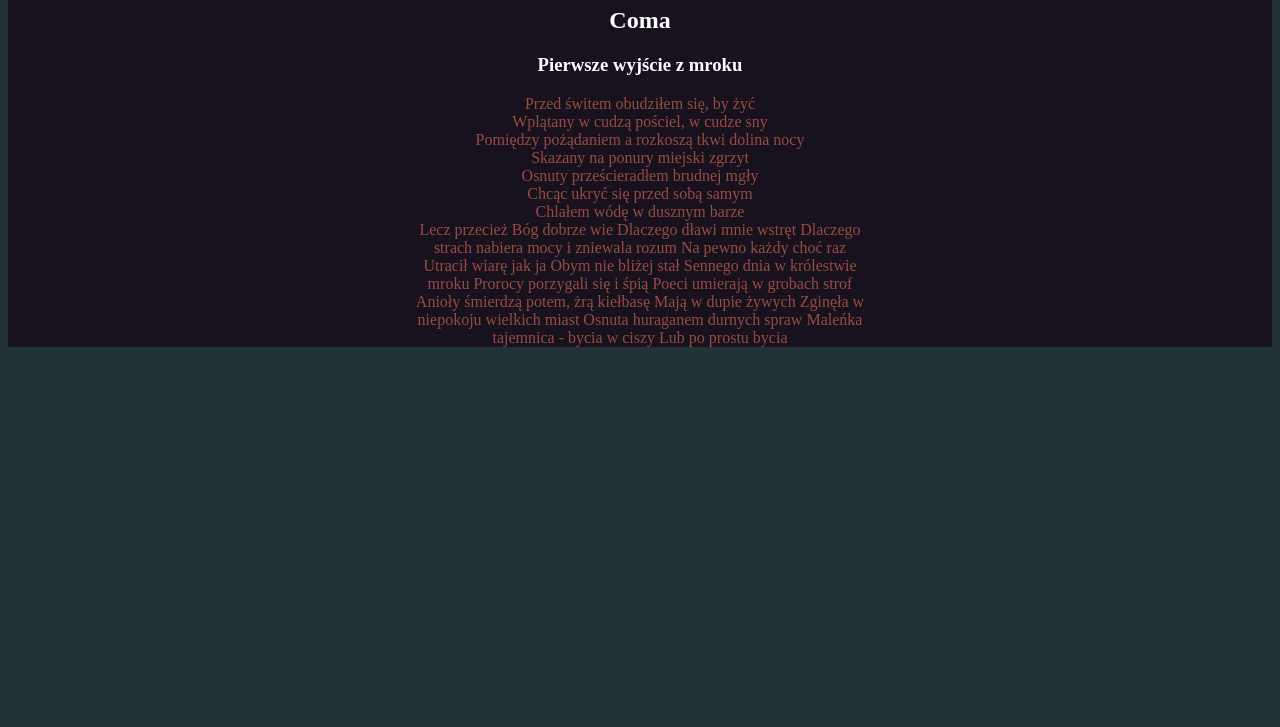
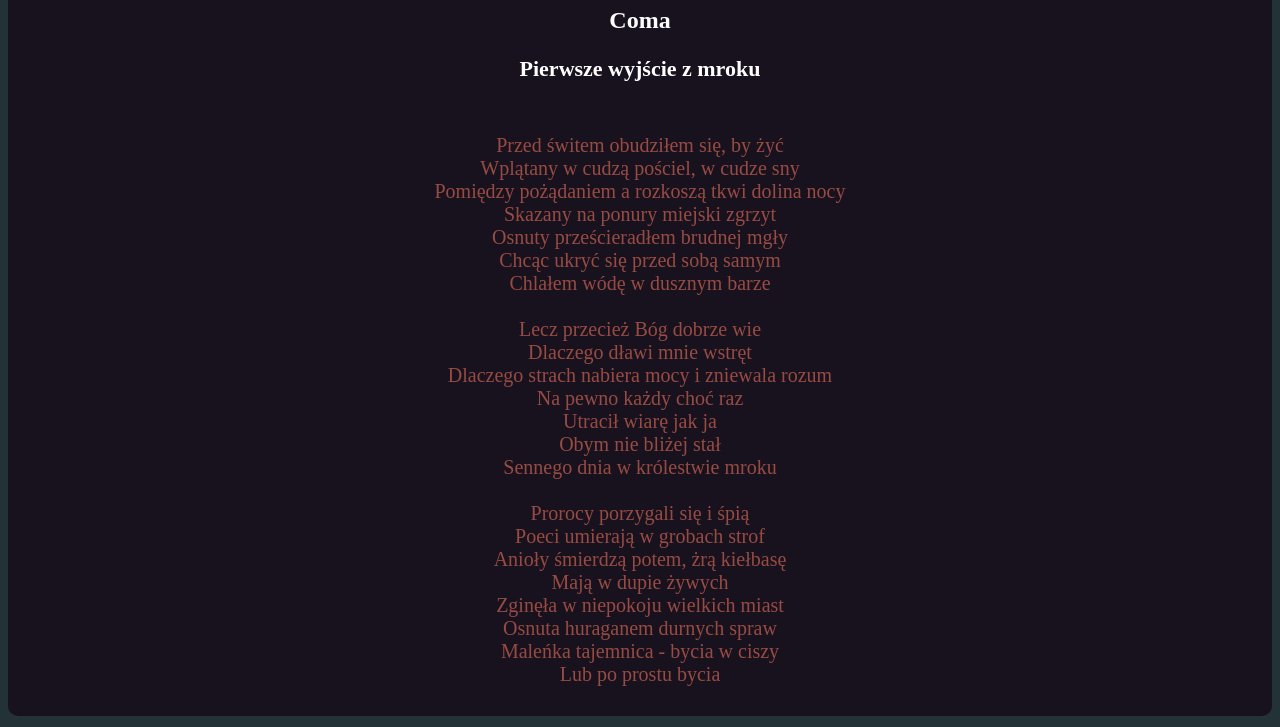
Before and after one commit to KamuiShiro666/Zad7.3, a plain HTML site: page index.html in a window 1280 px wide. Shown: the part 73-800 px from the top of the page. Drawn offline with Linux system fonts and the light colour scheme.

Commit message:
Change paragraph style, Add border radius for container div

```diff
--- a/index.html
+++ b/index.html
@@ -19,25 +19,23 @@ Skazany na ponury miejski zgrzyt<br>
 Osnuty prześcieradłem brudnej mgły<br>
 Chcąc ukryć się przed sobą samym<br>
 Chlałem wódę w dusznym barze<br>
-
-
-Lecz przecież Bóg dobrze wie
-Dlaczego dławi mnie wstręt
-Dlaczego strach nabiera mocy i zniewala rozum
-Na pewno każdy choć raz
-Utracił wiarę jak ja
-Obym nie bliżej stał
-Sennego dnia w królestwie mroku
-
-Prorocy porzygali się i śpią
-Poeci umierają w grobach strof
-Anioły śmierdzą potem, żrą kiełbasę
-Mają w dupie żywych
-Zginęła w niepokoju wielkich miast
-Osnuta huraganem durnych spraw
-Maleńka tajemnica - bycia w ciszy
+<br>
+Lecz przecież Bóg dobrze wie<br>
+Dlaczego dławi mnie wstręt<br>
+Dlaczego strach nabiera mocy i zniewala rozum<br>
+Na pewno każdy choć raz<br>
+Utracił wiarę jak ja<br>
+Obym nie bliżej stał<br>
+Sennego dnia w królestwie mroku<br>
+<br>
+Prorocy porzygali się i śpią<br>
+Poeci umierają w grobach strof<br>
+Anioły śmierdzą potem, żrą kiełbasę<br>
+Mają w dupie żywych<br>
+Zginęła w niepokoju wielkich miast<br>
+Osnuta huraganem durnych spraw<br>
+Maleńka tajemnica - bycia w ciszy<br>
 Lub po prostu bycia
-
 				</p>
 			</div>
 		</div>
--- a/style.css
+++ b/style.css
@@ -6,10 +6,21 @@ body {
 	background-color: #18121E;
 	text-align: center;
 	color: white;
+	border-radius: 10px;
+}
+
+h2 {
+	font-size: 24px;
+}
+
+h3 {
+	font-size: 22px;
 }
 
 .lyrics {
 	color: #984B43;
+	font-size: 20px;
 	width: 450px;
 	margin: auto;
+	padding: 10px;
 }
```
